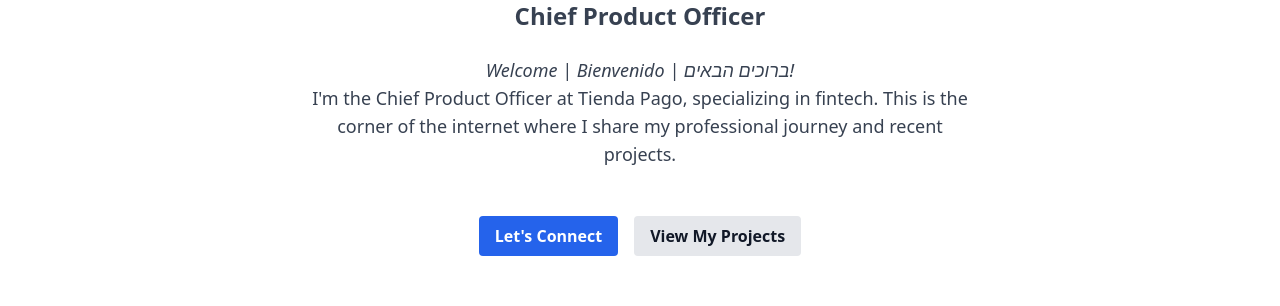
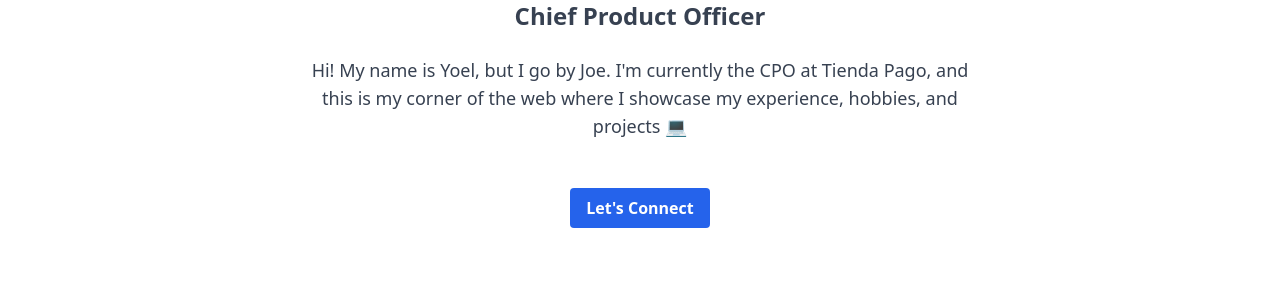
Before and after one commit to ylapscher/ylapscher.github.io, a Next.js app: page / in a window 1280 px wide. Shown: the part 409-715 px from the top of the page. Built offline with nearby package versions, Linux system fonts and the light colour scheme; no server answers.

Commit message:
feat: update homepage introduction and personal details
- Revised the introductory text to include a more personal touch, introducing myself as Yoel (Joe) and highlighting my role as CPO at Tienda Pago.
- Removed the 'View My Projects' link from the homepage for a cleaner layout.

```diff
--- a/app/page.tsx
+++ b/app/page.tsx
@@ -370,9 +370,7 @@
             </span>
           </h1>
           <p className="text-lg text-gray-700 dark:text-gray-400 max-w-2xl mx-auto">
-            <em>Welcome | Bienvenido | ברוכים הבאים!</em>
-            <br />
-            I'm the Chief Product Officer at Tienda Pago, specializing in fintech. This is the corner of the internet where I share my professional journey and recent projects.
+            Hi! My name is Yoel, but I go by Joe. I'm currently the CPO at Tienda Pago, and this is my corner of the web where I showcase my experience, hobbies, and projects 💻
           </p>
           <div className="flex flex-col sm:flex-row gap-4 justify-center mt-6">
             <a
@@ -380,12 +378,6 @@
               className="inline-block bg-blue-600 text-white font-semibold py-2 px-4 rounded hover:bg-blue-700 transition"
             >
               Let's Connect
-            </a>
-            <a
-              href="/projects"
-              className="inline-block bg-gray-200 dark:bg-gray-700 text-gray-900 dark:text-white font-semibold py-2 px-4 rounded hover:bg-gray-300 dark:hover:bg-gray-600 transition"
-            >
-              View My Projects
             </a>
           </div>
         </div>
```
